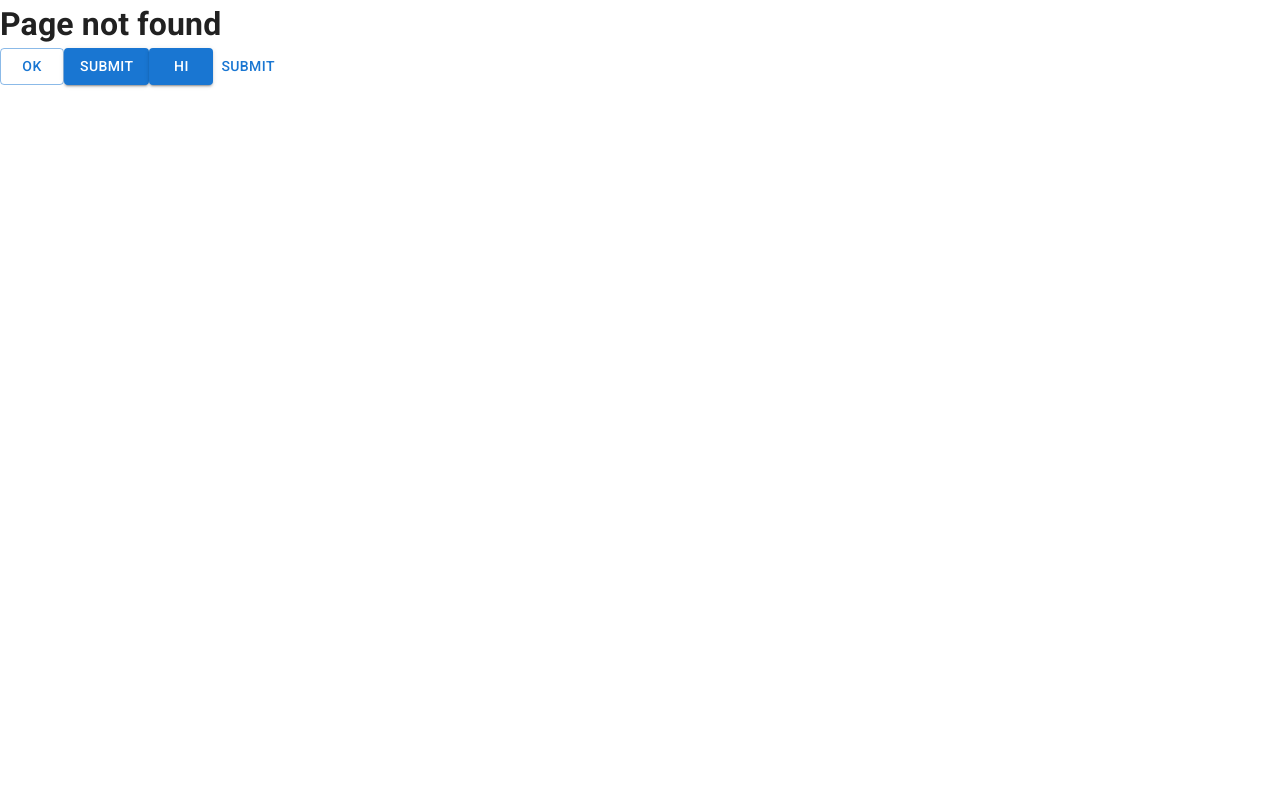
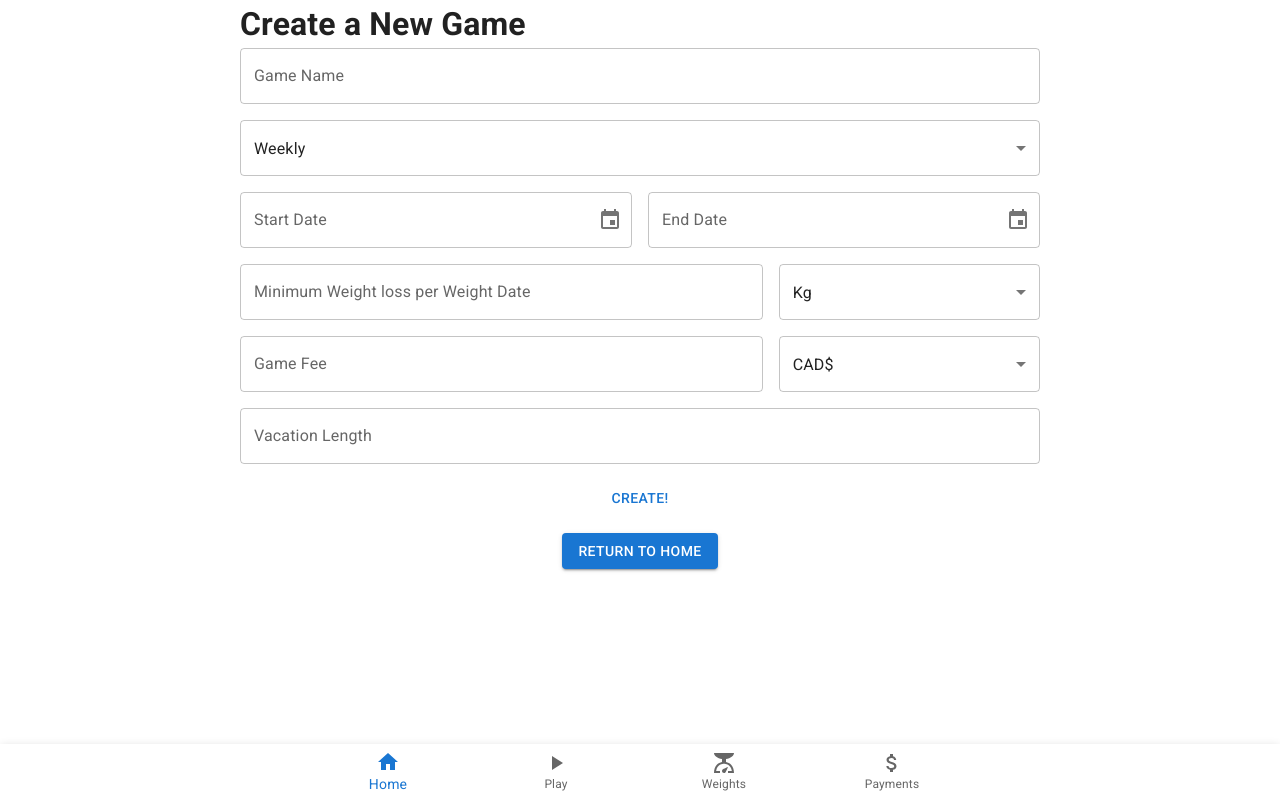
Before and after one commit to weight-insights/wi-react-ui, a React (Vite) app: page /new-game in a window 1280 px wide. Before the commit this address had no page. Built offline with nearby package versions, Linux system fonts and the light colour scheme.

Commit message:
update WiButton, add WiWarningBox and WiNewGame

```diff
--- a/src/App.tsx
+++ b/src/App.tsx
@@ -1,11 +1,12 @@
 import { BrowserRouter, Route, Routes } from 'react-router-dom';
-import './App.css'
+import './App.css';
 import NotFound from './pages/NotFound';
 import Layout from './pages/Layout';
 import WiHome from './pages/WiHome';
 import WiPlay from './pages/WiPlay';
 import WiWeight from './pages/WiWeight';
 import WiPayment from './pages/WiPayment';
+import WiNewGame from './pages/WiNewGame';
 import { Box, CssBaseline } from '@mui/material';
 
 function App() {
@@ -14,14 +15,15 @@ function App() {
       <CssBaseline />
       <BrowserRouter>
         <Routes>
-          <Route path='/' element={<Layout />}>
+          <Route path="/" element={<Layout />}>
             <Route index element={<WiHome />} />
-            <Route path='/play' element={<WiPlay />} />
-            <Route path='/weight' element={<WiWeight />} />
-            <Route path='/payment' element={<WiPayment />} />
+            <Route path="/play" element={<WiPlay />} />
+            <Route path="/weight" element={<WiWeight />} />
+            <Route path="/payment" element={<WiPayment />} />
+            <Route path="new-game" element={<WiNewGame />} />
           </Route>
-          <Route path='/signin' element={<NotFound />} />
-          <Route path='*' element={<NotFound />} />
+          <Route path="/signin" element={<NotFound />} />
+          <Route path="*" element={<NotFound />} />
         </Routes>
       </BrowserRouter>
     </Box>
--- a/src/components/WiButton.tsx
+++ b/src/components/WiButton.tsx
@@ -1,12 +1,39 @@
-// import * as React from 'react';
 import Button from '@mui/material/Button';
+import { Link } from 'react-router-dom';
+import { SxProps } from '@mui/material';
 
 type WiButtonProps = {
-  children?: React.ReactNode,
-  variant?: 'contained' | 'outlined' | 'text'
+  children?: React.ReactNode;
+  variant?: 'contained' | 'outlined' | 'text';
+  to?: string;
+  sx?: SxProps;
+  onClick?: () => void;
+};
+
+export default function WiButton({
+  children = 'Submit',
+  variant = 'contained',
+  to,
+  sx,
+  onClick,
+}: WiButtonProps) {
+  if (to) {
+    return (
+      <Button
+        component={Link}
+        to={to}
+        variant={variant}
+        sx={sx}
+        onClick={onClick}
+      >
+        {children}
+      </Button>
+    );
+  }
+
+  return (
+    <Button variant={variant} sx={sx} onClick={onClick}>
+      {children}
+    </Button>
+  );
 }
-
-export default function WiButton({children = 'Submit', variant = 'contained'}: WiButtonProps) {
-  console.log(variant);
-  return <Button variant={variant}>{ children }</Button>;
-}
--- /dev/null
+++ b/src/components/WiWarningBox.tsx
@@ -0,0 +1,50 @@
+import { Box, Typography, Button, Paper } from '@mui/material';
+
+type WarningBoxProps = {
+  title: string;
+  message: string;
+  onClick?: () => void;
+  onConfirm: () => void;
+  onClose: () => void;
+};
+
+export default function WarningBox({
+  title,
+  message,
+  onConfirm,
+  onClose,
+}: WarningBoxProps) {
+  return (
+    <Box
+      sx={{
+        position: 'fixed',
+        top: 0,
+        left: 0,
+        width: '100vw',
+        height: '100vh',
+        backgroundColor: 'rgba(0,0,0,0.4)',
+        display: 'flex',
+        justifyContent: 'center',
+        alignItems: 'center',
+        zIndex: 1300,
+      }}
+    >
+      <Paper elevation={4} sx={{ p: 4, width: 300, textAlign: 'center' }}>
+        <Typography variant="h6" gutterBottom>
+          {title}
+        </Typography>
+        <Typography variant="body2" gutterBottom>
+          {message}
+        </Typography>
+        <Box sx={{ display: 'flex', justifyContent: 'space-between', mt: 2 }}>
+          <Button onClick={onClose} color="inherit">
+            Cancel
+          </Button>
+          <Button onClick={onConfirm} color="error" variant="contained">
+            Return to Home
+          </Button>
+        </Box>
+      </Paper>
+    </Box>
+  );
+}
--- a/src/pages/WiHome.tsx
+++ b/src/pages/WiHome.tsx
@@ -1,11 +1,16 @@
 import { Typography } from '@mui/material';
 import WiTable from '../components/WiTable';
+import WiButton from '../components/WiButton';
+import { Box } from '@mui/material';
 
 export default function WiHome() {
   return (
     <>
       <Typography>Home</Typography>
       <WiTable></WiTable>
+      <Box sx={{ paddingTop: 2, display: 'flex', justifyContent: 'center' }}>
+        <WiButton to="/new-game">Create new game</WiButton>
+      </Box>
     </>
   );
 }
--- /dev/null
+++ b/src/pages/WiNewGame.tsx
@@ -0,0 +1,118 @@
+import React from 'react';
+import { useState } from 'react';
+import { TextField, Select, MenuItem, Button, Box } from '@mui/material';
+import { useNavigate } from 'react-router-dom'; // to handle navigation
+import WarningBox from '../components/WiWarningBox';
+
+//remember to npm install @mui/x-date-pickers
+//npm install dayjs
+import { DatePicker } from '@mui/x-date-pickers/DatePicker';
+import { LocalizationProvider } from '@mui/x-date-pickers';
+import { AdapterDayjs } from '@mui/x-date-pickers/AdapterDayjs';
+
+import WiButton from '../components/WiButton';
+
+export default function WiNewGame() {
+  //declare the useState on top
+  const [showWarning, setShowWarning] = useState(false);
+  const navigate = useNavigate();
+
+  return (
+    <>
+      {/*Creating Game form div*/}
+      <div>
+        <h1>Create a New Game</h1>
+        <Box
+          component="form"
+          sx={{ display: 'flex', flexDirection: 'column', gap: 2 }}
+        >
+          {/*Game Name box */}
+          <TextField label="Game Name" variant="outlined" fullWidth />
+
+          {/*Game Frequency box*/}
+          <Select label="Game Frequency" defaultValue="weekly">
+            <MenuItem value="weekly">Weekly</MenuItem>
+            <MenuItem value="biweekly">Biweekly</MenuItem>
+            <MenuItem value="monthly">Monthly</MenuItem>
+          </Select>
+
+          {/*Dates box*/}
+          <Box sx={{ display: 'flex', gap: 2 }}>
+            <Box sx={{ flex: 1 }}>
+              <LocalizationProvider dateAdapter={AdapterDayjs}>
+                <DatePicker
+                  label="Start Date"
+                  slotProps={{ textField: { fullWidth: true } }}
+                />
+              </LocalizationProvider>
+            </Box>
+
+            <Box sx={{ flex: 1 }}>
+              <LocalizationProvider dateAdapter={AdapterDayjs}>
+                <DatePicker
+                  label="End Date"
+                  slotProps={{ textField: { fullWidth: true } }}
+                />
+              </LocalizationProvider>
+            </Box>
+          </Box>
+
+          {/*Weight and Currency and Vacation Length box*/}
+          <Box sx={{ display: 'flex', flexDirection: 'column', gap: 2 }}>
+            {/* Row 1: Weight input + unit */}
+            <Box sx={{ display: 'flex', gap: 2 }}>
+              <Box sx={{ flex: 2 }}>
+                <TextField
+                  label="Minimum Weight loss per Weight Date"
+                  fullWidth
+                />
+              </Box>
+              <Box sx={{ flex: 1 }}>
+                <Select defaultValue="kg" fullWidth>
+                  <MenuItem value="kg">Kg</MenuItem>
+                  <MenuItem value="lb">Lb</MenuItem>
+                </Select>
+              </Box>
+            </Box>
+
+            {/* Row 2: Fee input + currency */}
+            <Box sx={{ display: 'flex', gap: 2 }}>
+              <Box sx={{ flex: 2 }}>
+                <TextField label="Game Fee" fullWidth />
+              </Box>
+              <Box sx={{ flex: 1 }}>
+                <Select defaultValue="cad" fullWidth>
+                  <MenuItem value="cad">CAD$</MenuItem>
+                  <MenuItem value="usd">US$</MenuItem>
+                </Select>
+              </Box>
+            </Box>
+          </Box>
+          <Box sx={{ flex: 2 }}>
+            <TextField label="Vacation Length" fullWidth />
+          </Box>
+
+          {/*Create button*/}
+          <Button>Create!</Button>
+        </Box>
+      </div>
+
+      {/*Return to the Home Page div*/}
+      <div>
+        <Box sx={{ display: 'flex', justifyContent: 'center', paddingTop: 2 }}>
+          <WiButton onClick={() => setShowWarning(true)}>
+            Return to Home
+          </WiButton>
+        </Box>
+        {showWarning && (
+          <WarningBox
+            title="Unsaved Progress"
+            message="Are you sure you want to return? Your game has not been saved."
+            onConfirm={() => navigate('/')}
+            onClose={() => setShowWarning(false)}
+          />
+        )}
+      </div>
+    </>
+  );
+}
```
Also changed, not shown: package.json (+7 -4 lines), 1 other file (tests, documents, lock files or other folders).
